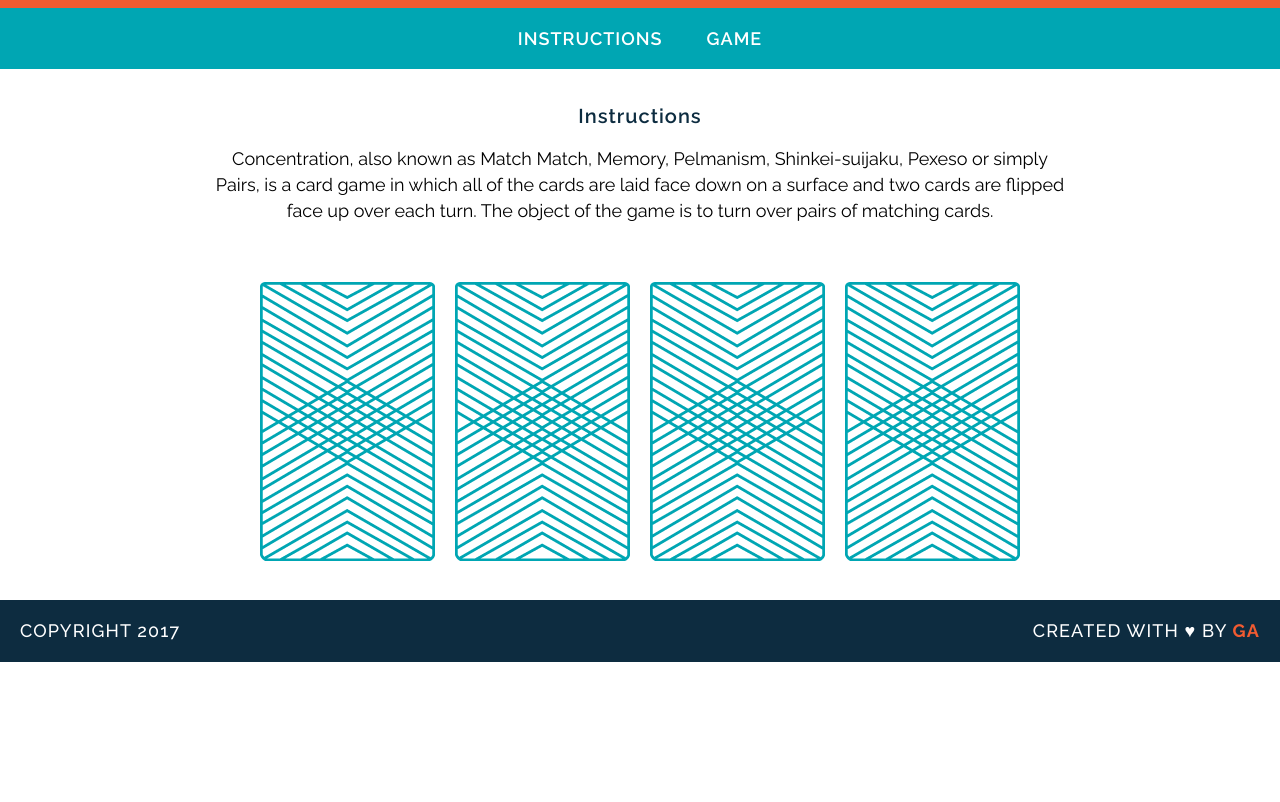
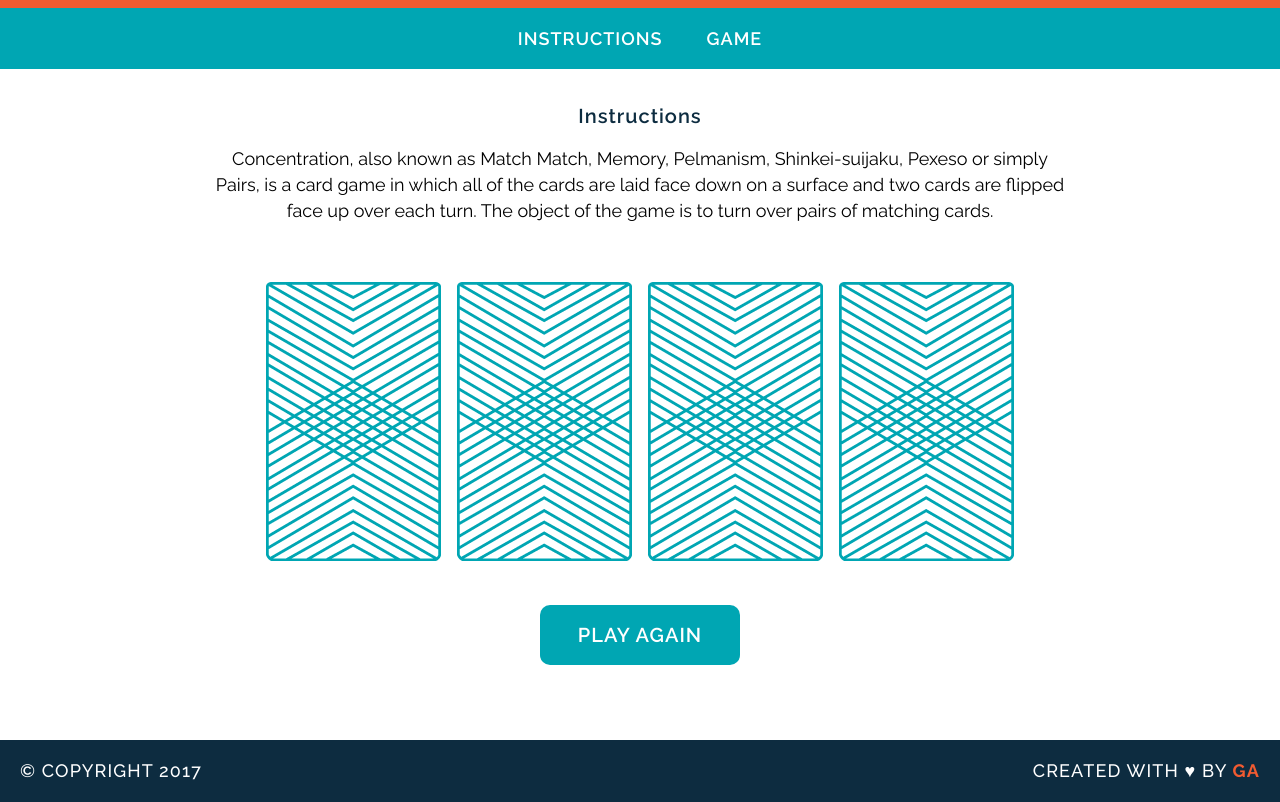
Before and after one commit to GWilman/wdi-fundamentals-memorygame, a plain HTML site: page memory_game/index.html in a window 1280 px wide. Shown: the part 105-907 px from the top of the page. Before the commit the page ends 800 px from the top, so only its background shows below. Drawn offline with Linux system fonts and the light colour scheme; a web font is replaced by a local one.

Commit message:
created game logic

```diff
--- a/memory_game/css/style.css
+++ b/memory_game/css/style.css
@@ -17,7 +17,7 @@ h1 {
   margin: 0;
 }
 
-h1, a {
+h1, a, button {
   text-transform: uppercase;
   text-decoration: none;
 }
@@ -64,6 +64,21 @@ img {
   margin: 40px 8px 0 8px;
 }
 
+button {
+  margin: 40px auto;
+  height: 60px;
+  width: 200px;
+  font-family: Raleway, sans-serif;
+  font-weight: 600;
+  font-size: 20px;
+  letter-spacing: 1px;
+  color: #FFF;
+  cursor: pointer;
+  border-radius: 10px;
+  background-color: #00A6B3;
+  border: none;
+}
+
 footer {
   text-transform: uppercase;
   padding: 0 20px;
--- a/memory_game/index.html
+++ b/memory_game/index.html
@@ -16,15 +16,12 @@
   <main>
     <h2 id="#Instructions">Instructions</h2>
     <p>Concentration, also known as Match Match, Memory, Pelmanism, Shinkei-suijaku, Pexeso or simply Pairs, is a card game in which all of the cards are laid face down on a surface and two cards are flipped face up over each turn. The object of the game is to turn over pairs of matching cards.</p>
-    <div id="#Game">
-      <img src="images/back.png" alt="Queen of Diamonds">
-      <img src="images/back.png" alt="Queen of Hearts">
-      <img src="images/back.png" alt="King of Diamonds">
-      <img src="images/back.png" alt="King of Hearts">
+    <div id="game-board" class="board clearfix">
     </div>
+    <button id="resetBoard">Play Again</button>
   </main>
   <footer class="clearfix">
-    <p class="copyright">Copyright 2017</p>
+    <p class="copyright">&copy; Copyright 2017</p>
     <p class="message">Created with &hearts; by <span class="name">GA</span></p>
   </footer>
 <script src="js/main.js"></script>
--- a/memory_game/js/main.js
+++ b/memory_game/js/main.js
@@ -2,22 +2,22 @@ var cards = [
 {
 rank: "queen",
 suit: "hearts",
-image: "images/queen-of-hearts.png"
+cardImage: "images/queen-of-hearts.png"
 },
 {
 rank: "queen",
 suit: "diamonds",
-image: "images/queen-of-diamonds.png"
+cardImage: "images/queen-of-diamonds.png"
 },
 {
 rank: "king",
 suit: "hearts",
-image: "images/king-of-hearts.png"
+cardImage: "images/king-of-hearts.png"
 },
 {
 rank: "king",
 suit: "diamonds",
-image: "images/king-of-diamonds.png"
+cardImage: "images/king-of-diamonds.png"
 }
 ];
 
@@ -26,24 +26,32 @@ var cardsInPlay = [];
 var checkForMatch = function() {
   if (cardsInPlay[0] === cardsInPlay[1]) {
     alert("You found a match!");
+
   } else {
     alert("Sorry, try again.");
   }
 }
 
-var flipCard = function(cardId) {
-
+var flipCard = function() {
+	var cardId = this.getAttribute("data-id");
+  this.setAttribute('src', cards[cardId].cardImage);
   console.log("User flipped " + cards[cardId].rank);
-
   cardsInPlay.push(cards[cardId].rank);
-
   console.log(cards[cardId].suit);
-
-  console.log(cards[cardId].image);
-
+  console.log(cards[cardId].cardImage);
+  if (cardsInPlay.length === 2) {
     checkForMatch();
   }
+}
 
-flipCard(0);
+var createBoard = function() {
+	for (i = 0; i < cards.length; i++) {
+		var cardElement = document.createElement("img");
+		cardElement.setAttribute("src", "images/back.png");
+    cardElement.setAttribute("data-id", i);
+    cardElement.addEventListener("click", flipCard);
+    document.getElementById("game-board").appendChild(cardElement);
+	}
+}
 
-flipCard(1);
+createBoard();
```
Lines whose indentation alone changed are shown as unchanged.
